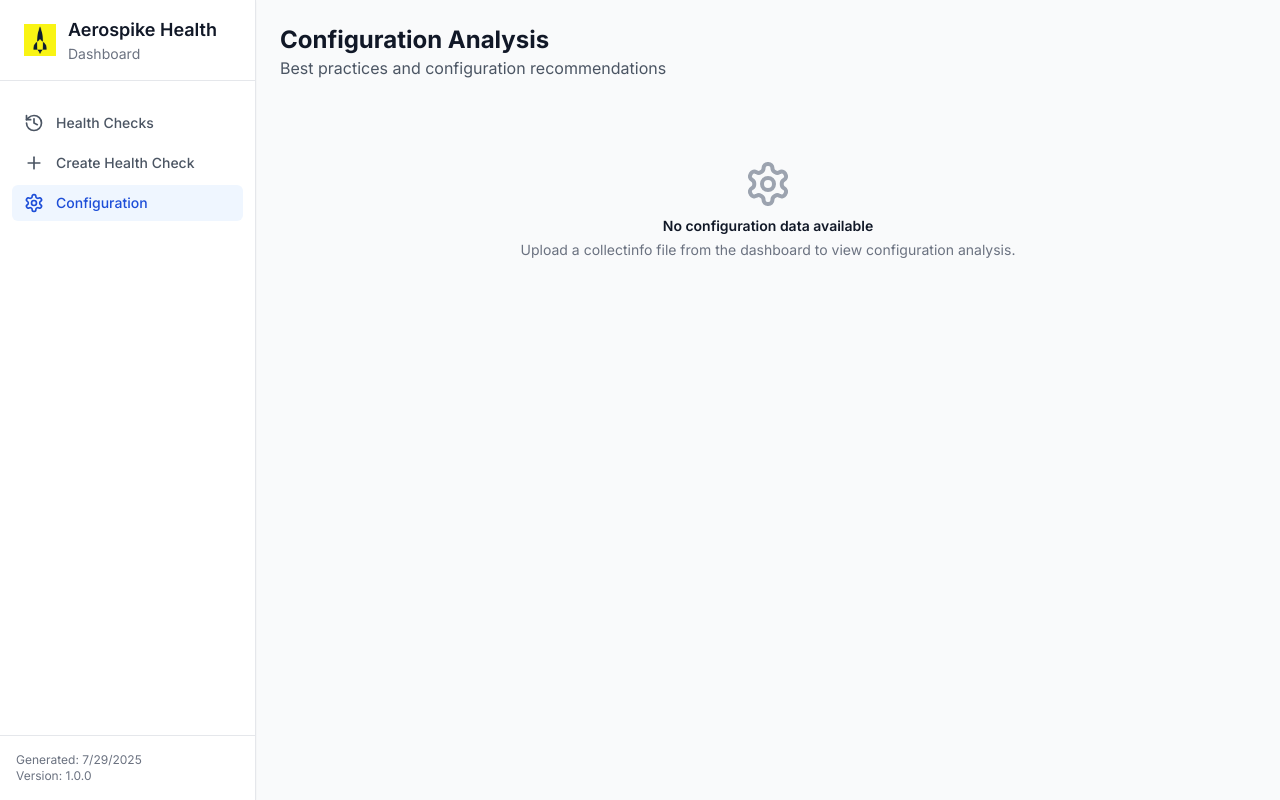
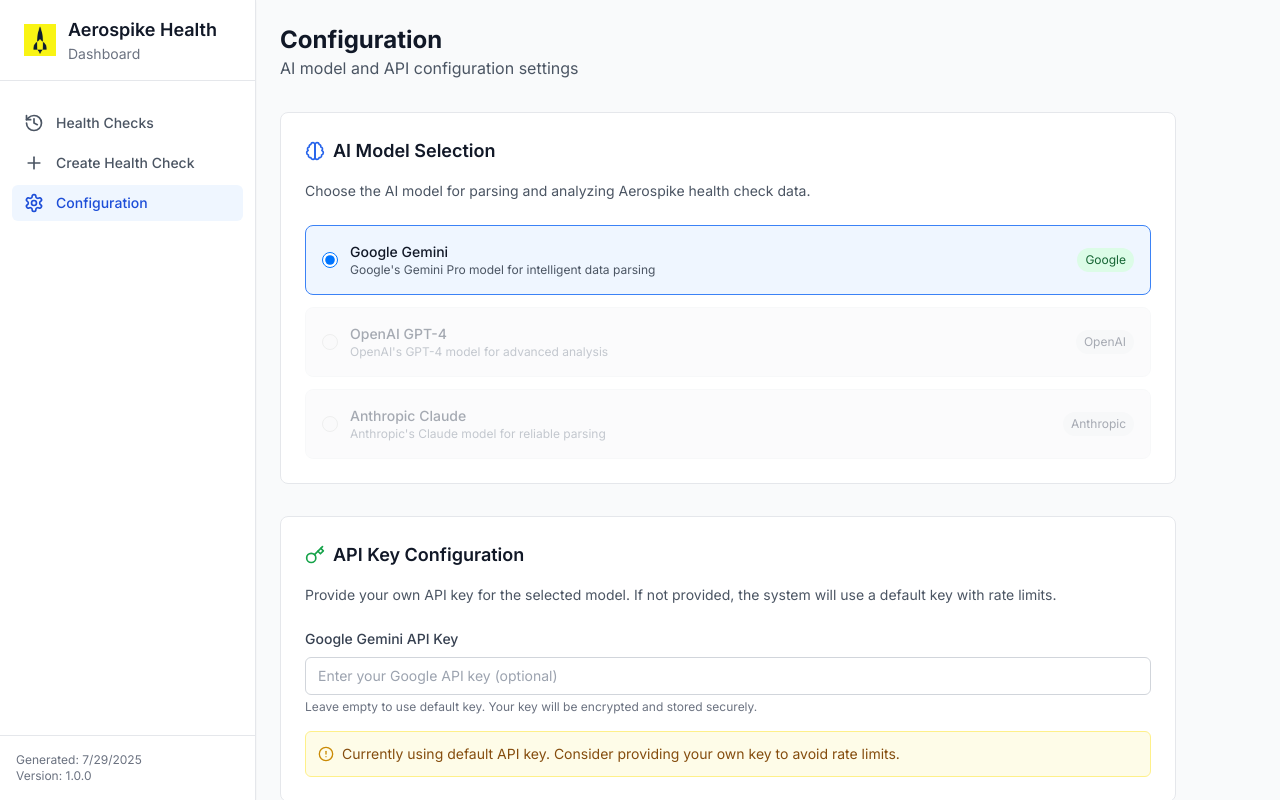
Before and after one commit to shekhars271991/as_healthcheck, a React (Vite) app in the folder frontend/: page /configuration in a window 1280 px wide. Built offline with nearby package versions, Linux system fonts and the light colour scheme; no server answers.

Commit message:
version 1

```diff
--- a/frontend/src/pages/ClusterDetail.jsx
+++ b/frontend/src/pages/ClusterDetail.jsx
@@ -9,11 +9,19 @@
   const [loading, setLoading] = useState(true);
   const [error, setError] = useState(null);
   const [expandedNamespaces, setExpandedNamespaces] = useState(new Set());
-  const [nodesCollapsed, setNodesCollapsed] = useState(false);
+  const [nodesCollapsed, setNodesCollapsed] = useState(true);
 
   useEffect(() => {
     fetchClusterDetails();
   }, [healthCheckId, resultKey]);
+
+  // Expand all namespaces by default when cluster data is available
+  useEffect(() => {
+    if (clusterData?.data?.namespaces) {
+      const allNamespaceNames = new Set(clusterData.data.namespaces.map(ns => ns.name));
+      setExpandedNamespaces(allNamespaceNames);
+    }
+  }, [clusterData?.data?.namespaces]);
 
   // Sum of unique data across namespaces (expects values like "12.34 GB")
   const totalUniqueData = useMemo(() => {
--- a/frontend/src/pages/Configuration.jsx
+++ b/frontend/src/pages/Configuration.jsx
@@ -1,25 +1,231 @@
-import React from 'react';
-import { Settings } from 'lucide-react';
+import React, { useState, useEffect } from 'react';
+import { Settings, Brain, Key, Save, CheckCircle, AlertCircle } from 'lucide-react';
 
 const Configuration = () => {
-  const EmptyState = () => (
-    <div className="text-center py-12">
-      <Settings className="mx-auto h-12 w-12 text-gray-400" />
-      <h3 className="mt-2 text-sm font-semibold text-gray-900">No configuration data available</h3>
-      <p className="mt-1 text-sm text-gray-500">
-        Upload a collectinfo file from the dashboard to view configuration analysis.
-      </p>
-    </div>
-  );
+  const [selectedModel, setSelectedModel] = useState('gemini');
+  const [apiKey, setApiKey] = useState('');
+  const [usingDefaultKey, setUsingDefaultKey] = useState(true);
+  const [saving, setSaving] = useState(false);
+  const [saveStatus, setSaveStatus] = useState(null);
+
+  const models = [
+    {
+      id: 'gemini',
+      name: 'Google Gemini',
+      description: 'Google\'s Gemini Pro model for intelligent data parsing',
+      enabled: true,
+      provider: 'Google'
+    },
+    {
+      id: 'gpt-4',
+      name: 'OpenAI GPT-4',
+      description: 'OpenAI\'s GPT-4 model for advanced analysis',
+      enabled: false,
+      provider: 'OpenAI'
+    },
+    {
+      id: 'claude',
+      name: 'Anthropic Claude',
+      description: 'Anthropic\'s Claude model for reliable parsing',
+      enabled: false,
+      provider: 'Anthropic'
+    }
+  ];
+
+  useEffect(() => {
+    // Load current configuration
+    loadConfiguration();
+  }, []);
+
+  const loadConfiguration = async () => {
+    try {
+      const response = await fetch('http://localhost:8000/config');
+      if (response.ok) {
+        const config = await response.json();
+        setSelectedModel(config.model || 'gemini');
+        setUsingDefaultKey(config.using_default_key || true);
+        setApiKey(config.using_default_key ? '' : '***hidden***');
+      }
+    } catch (error) {
+      console.error('Failed to load configuration:', error);
+    }
+  };
+
+  const handleSaveConfiguration = async () => {
+    setSaving(true);
+    setSaveStatus(null);
+
+    try {
+      const payload = {
+        model: selectedModel,
+        ...(apiKey && apiKey !== '***hidden***' && { api_key: apiKey })
+      };
+
+      const response = await fetch('http://localhost:8000/config', {
+        method: 'POST',
+        headers: {
+          'Content-Type': 'application/json'
+        },
+        body: JSON.stringify(payload)
+      });
+
+      if (response.ok) {
+        setSaveStatus('success');
+        setUsingDefaultKey(!apiKey || apiKey === '***hidden***');
+        setTimeout(() => setSaveStatus(null), 3000);
+      } else {
+        setSaveStatus('error');
+        setTimeout(() => setSaveStatus(null), 3000);
+      }
+    } catch (error) {
+      console.error('Failed to save configuration:', error);
+      setSaveStatus('error');
+      setTimeout(() => setSaveStatus(null), 3000);
+    } finally {
+      setSaving(false);
+    }
+  };
 
   return (
     <div className="p-6">
       <div className="mb-8">
-        <h1 className="text-2xl font-bold text-gray-900">Configuration Analysis</h1>
-        <p className="text-gray-600">Best practices and configuration recommendations</p>
+        <h1 className="text-2xl font-bold text-gray-900">Configuration</h1>
+        <p className="text-gray-600">AI model and API configuration settings</p>
       </div>
 
-      <EmptyState />
+      <div className="max-w-4xl space-y-8">
+        {/* Model Selection */}
+        <div className="bg-white rounded-lg border border-gray-200 p-6">
+          <div className="flex items-center mb-4">
+            <Brain className="h-5 w-5 text-blue-600 mr-2" />
+            <h2 className="text-lg font-semibold text-gray-900">AI Model Selection</h2>
+          </div>
+          <p className="text-sm text-gray-600 mb-6">
+            Choose the AI model for parsing and analyzing Aerospike health check data.
+          </p>
+
+          <div className="space-y-3">
+            {models.map((model) => (
+              <label
+                key={model.id}
+                className={`flex items-center p-4 border rounded-lg cursor-pointer transition-colors ${
+                  model.enabled
+                    ? selectedModel === model.id
+                      ? 'border-blue-500 bg-blue-50'
+                      : 'border-gray-200 hover:border-gray-300'
+                    : 'border-gray-100 bg-gray-50 cursor-not-allowed opacity-60'
+                }`}
+              >
+                <input
+                  type="radio"
+                  name="model"
+                  value={model.id}
+                  checked={selectedModel === model.id}
+                  onChange={(e) => setSelectedModel(e.target.value)}
+                  disabled={!model.enabled}
+                  className="h-4 w-4 text-blue-600 focus:ring-blue-500 border-gray-300 disabled:opacity-50"
+                />
+                <div className="ml-3 flex-1">
+                  <div className="flex items-center justify-between">
+                    <div>
+                      <p className={`text-sm font-medium ${model.enabled ? 'text-gray-900' : 'text-gray-500'}`}>
+                        {model.name}
+                        {/* {!model.enabled && <span className="ml-2 text-xs text-gray-400">(Coming Soon)</span>} */}
+                      </p>
+                      <p className={`text-xs ${model.enabled ? 'text-gray-600' : 'text-gray-400'}`}>
+                        {model.description}
+                      </p>
+                    </div>
+                    <span className={`text-xs px-2 py-1 rounded-full ${
+                      model.enabled
+                        ? 'bg-green-100 text-green-800'
+                        : 'bg-gray-100 text-gray-500'
+                    }`}>
+                      {model.provider}
+                    </span>
+                  </div>
+                </div>
+              </label>
+            ))}
+          </div>
+        </div>
+
+        {/* API Key Configuration */}
+        <div className="bg-white rounded-lg border border-gray-200 p-6">
+          <div className="flex items-center mb-4">
+            <Key className="h-5 w-5 text-green-600 mr-2" />
+            <h2 className="text-lg font-semibold text-gray-900">API Key Configuration</h2>
+          </div>
+          <p className="text-sm text-gray-600 mb-6">
+            Provide your own API key for the selected model. If not provided, the system will use a default key with rate limits.
+          </p>
+
+          <div className="space-y-4">
+            <div>
+              <label className="block text-sm font-medium text-gray-700 mb-2">
+                {selectedModel === 'gemini' ? 'Google Gemini API Key' :
+                 selectedModel === 'gpt-4' ? 'OpenAI API Key' :
+                 'Anthropic API Key'}
+              </label>
+              <input
+                type="password"
+                value={apiKey}
+                onChange={(e) => setApiKey(e.target.value)}
+                placeholder={`Enter your ${models.find(m => m.id === selectedModel)?.provider} API key (optional)`}
+                className="w-full px-3 py-2 border border-gray-300 rounded-md text-sm focus:outline-none focus:ring-1 focus:ring-blue-500 focus:border-blue-500"
+              />
+              <p className="text-xs text-gray-500 mt-1">
+                Leave empty to use default key. Your key will be encrypted and stored securely.
+              </p>
+            </div>
+
+            {usingDefaultKey && (
+              <div className="flex items-center p-3 bg-yellow-50 border border-yellow-200 rounded-md">
+                <AlertCircle className="h-4 w-4 text-yellow-600 mr-2" />
+                <span className="text-sm text-yellow-800">
+                  Currently using default API key. Consider providing your own key to avoid rate limits.
+                </span>
+              </div>
+            )}
+          </div>
+        </div>
+
+        {/* Save Button */}
+        <div className="flex items-center justify-between pt-4 border-t border-gray-200">
+          <div className="flex items-center space-x-2">
+            {saveStatus === 'success' && (
+              <>
+                <CheckCircle className="h-4 w-4 text-green-600" />
+                <span className="text-sm text-green-700">Configuration saved successfully</span>
+              </>
+            )}
+            {saveStatus === 'error' && (
+              <>
+                <AlertCircle className="h-4 w-4 text-red-600" />
+                <span className="text-sm text-red-700">Failed to save configuration</span>
+              </>
+            )}
+          </div>
+
+          <button
+            onClick={handleSaveConfiguration}
+            disabled={saving}
+            className="inline-flex items-center px-4 py-2 border border-transparent text-sm font-medium rounded-md text-white bg-blue-600 hover:bg-blue-700 focus:outline-none focus:ring-2 focus:ring-offset-2 focus:ring-blue-500 disabled:opacity-50 disabled:cursor-not-allowed"
+          >
+            {saving ? (
+              <>
+                <div className="animate-spin rounded-full h-4 w-4 border-b-2 border-white mr-2"></div>
+                Saving...
+              </>
+            ) : (
+              <>
+                <Save className="h-4 w-4 mr-2" />
+                Save Configuration
+              </>
+            )}
+          </button>
+        </div>
+      </div>
     </div>
   );
 };
--- a/frontend/src/pages/Dashboard.jsx
+++ b/frontend/src/pages/Dashboard.jsx
@@ -20,7 +20,7 @@
   const [isProcessing, setIsProcessing] = useState(false);
   const [healthData, setHealthData] = useState(null);
   const [error, setError] = useState(null);
-  const [nodesCollapsed, setNodesCollapsed] = useState(false);
+  const [nodesCollapsed, setNodesCollapsed] = useState(true);
 
   // Load data from localStorage on component mount
   useEffect(() => {
@@ -382,6 +382,14 @@
   const ClusterOverview = () => {
     const [expandedNamespaces, setExpandedNamespaces] = useState(new Set());
 
+    // Expand all namespaces by default when healthData is available
+    React.useEffect(() => {
+      if (healthData?.namespaces) {
+        const allNamespaceNames = new Set(healthData.namespaces.map(ns => ns.name));
+        setExpandedNamespaces(allNamespaceNames);
+      }
+    }, [healthData?.namespaces]);
+
     const toggleNamespace = (namespaceName) => {
       const newExpanded = new Set(expandedNamespaces);
       if (newExpanded.has(namespaceName)) {
--- a/frontend/src/pages/HealthCheckDetails.jsx
+++ b/frontend/src/pages/HealthCheckDetails.jsx
@@ -678,6 +678,13 @@
   const { health_check, regions, summary } = healthCheckData;
   const overallHealth = getOverallHealthStatus(regions);
 
+  // Sort regions by total unique data in descending order
+  const sortedRegions = [...regions].sort((a, b) => {
+    const summaryA = calculateRegionSummary(a);
+    const summaryB = calculateRegionSummary(b);
+    return summaryB.totalUniqueData - summaryA.totalUniqueData;
+  });
+
   return (
     <div className="p-6">
       {/* Header */}
@@ -821,7 +828,7 @@
           </div>
         </div>
 
-        {regions.map((region, index) => {
+        {sortedRegions.map((region, index) => {
           const regionSummary = calculateRegionSummary(region);
           const filteredAndSortedClusters = filterAndSortClusters(region.clusters || []);
           const paginatedData = paginateClusters(filteredAndSortedClusters, region.region_name);
```
Also changed, not shown: 1 other file (tests, documents, lock files or other folders).
